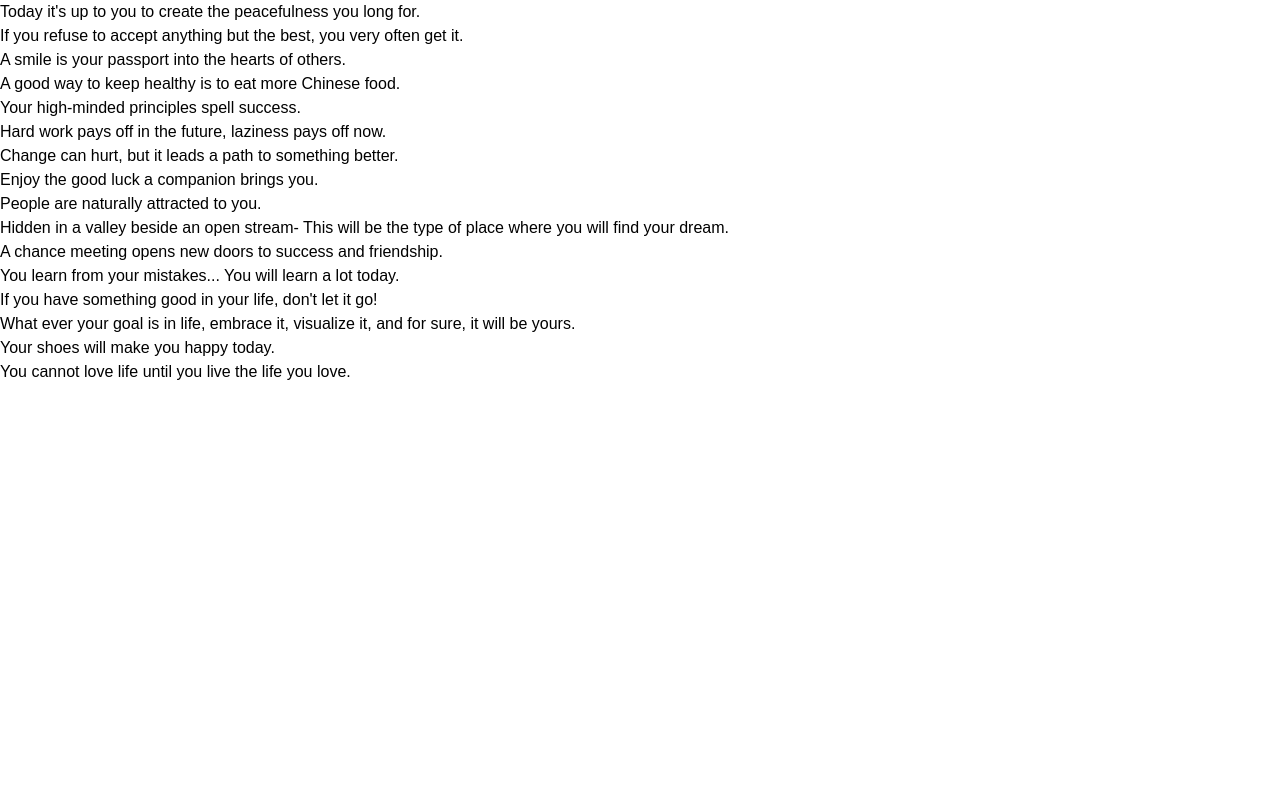
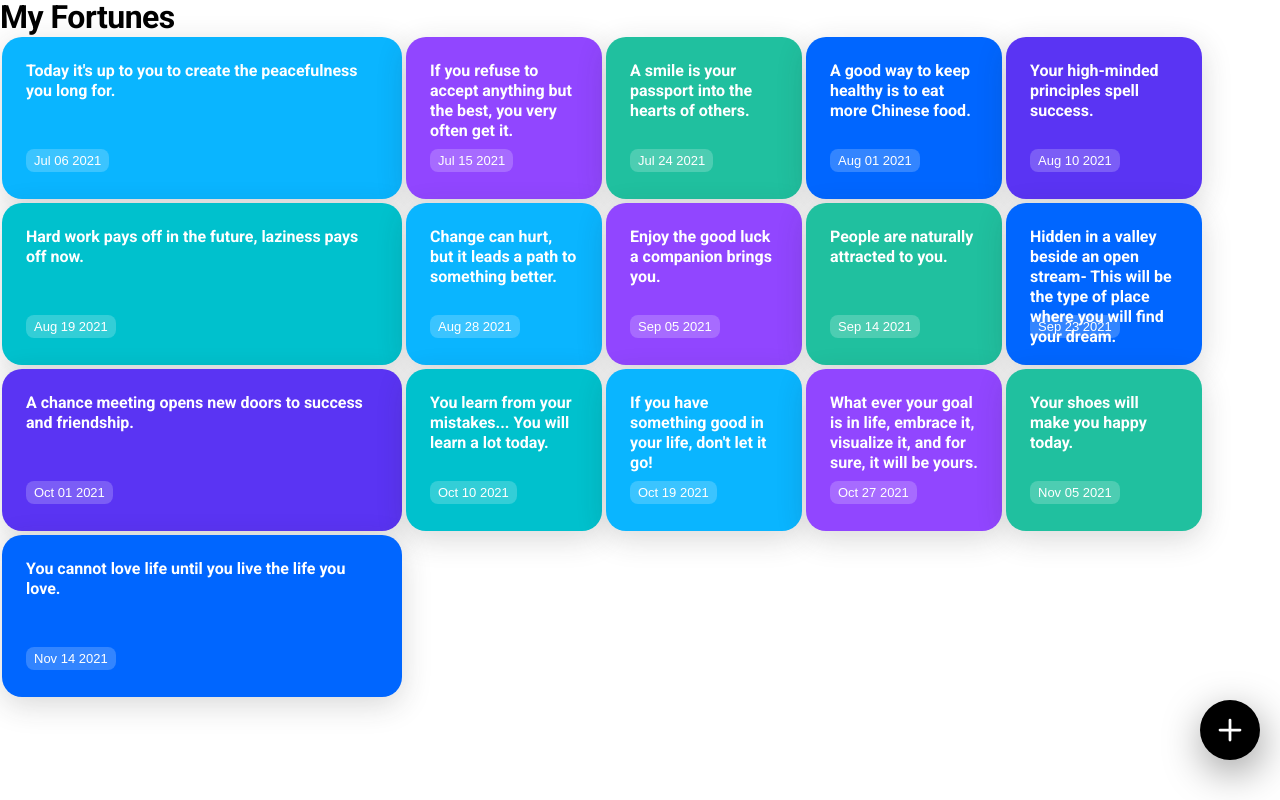
Before and after one commit to floridamaniac/fortune-cookie, a React app: page / in a window 1280 px wide. Built offline with nearby package versions, Linux system fonts and the light colour scheme; data requests are answered from the project's data file.

Commit message:
Add basic styles

```diff
--- a/public/index.html
+++ b/public/index.html
@@ -4,6 +4,9 @@
     <meta charset="UTF-8" />
     <meta name="viewport" content="width=device-width, initial-scale=1.0" />
     <title>Fortune Cookie</title>
+    <style>
+      @import url('https://fonts.googleapis.com/css2?family=Roboto:wght@700&display=swap');
+    </style>
     <link rel="stylesheet" href="styles.css"></link>
     <link rel="shortcut icon" href="favicon.ico">
   </head>
--- a/src/index.jsx
+++ b/src/index.jsx
@@ -1,4 +1,5 @@
 import { React, useState, useEffect } from 'react';
+import styled from 'styled-components';
 import { createRoot } from 'react-dom/client';
 import axios from 'axios';
 
@@ -11,13 +12,116 @@ function App() {
 
   return (
     <>
-      {fortunes.map((fortune) => (
-        <p key={fortune.date}>
-          {fortune.text}
-        </p>
-      ))}
+      <FortuneTitle>My Fortunes</FortuneTitle>
+      <Fortunes>
+        {fortunes.map((fortune) => (
+          <FortuneWrapper key={fortune.date}>
+            <FortuneText>
+              {fortune.text}
+            </FortuneText>
+            <FortuneDate>
+              {new Date(fortune.date).toDateString().split(' ').slice(1).join(' ')}
+            </FortuneDate>
+          </FortuneWrapper>
+        ))}
+      </Fortunes>
+      <AddFortuneIcon>
+        <svg width="30" height="30" viewBox="0 0 30 30" fill="none" xmlns="http://www.w3.org/2000/svg">
+          <path fillRule="evenodd" clipRule="evenodd" d="M4.375 15C4.375 14.6548 4.65482 14.375 5 14.375H25C25.3452 14.375 25.625 14.6548 25.625 15C25.625 15.3452 25.3452 15.625 25 15.625H5C4.65482 15.625 4.375 15.3452 4.375 15Z" fill="white" stroke="white" stroke-width="1.5" stroke-linecap="round"/>
+          <path fillRule="evenodd" clipRule="evenodd" d="M15 4.375C15.3452 4.375 15.625 4.65482 15.625 5V25C15.625 25.3452 15.3452 25.625 15 25.625C14.6548 25.625 14.375 25.3452 14.375 25V5C14.375 4.65482 14.6548 4.375 15 4.375Z" fill="white" stroke="white" stroke-width="1.5" stroke-linecap="round"/>
+        </svg>
+      </AddFortuneIcon>
     </>
   );
 }
+const FortuneTitle = styled.h1`
+  font-family: 'Roboto';
+  font-style: normal;
+  font-weight: 700;
+  font-size: 32px;
+  line-height: 35px;
+  /* identical to box height, or 109% */
+  letter-spacing: -0.5px;
+`;
+
+const FortuneDate = styled.span`
+  background: rgba(255, 255, 255, 0.2);
+  border-radius: 8px;
+  padding: 4px 8px;
+  color: #fff;
+  font-size: 13px;
+  line-height: 15px;
+  position: absolute;
+  bottom: 27px;
+`;
+
+const AddFortuneIcon = styled.span`
+  width: 60px;
+  height: 60px;
+  display: inline-block;
+  border-radius: 50%;
+  background-color: black;
+  box-shadow: 2px 12px 40px rgba(0, 0, 0, 0.4);
+  position: fixed;
+  bottom: 40px;
+  right: 20px;
+  & > * {
+    position: relative;
+    top: 50%;
+    left: 50%;
+    transform: translate(-50%, -50%);
+  }
+  &:hover {
+    transform: scale(1.03);
+    transition: transform 0.2s ease-in-out;
+  }
+  &:active {
+    transform: scale(0.97);
+    transition: transform 0.05s ease-in-out;
+  }
+  transition: transform 0.1s ease-in-out;
+`;
+
+const Fortunes = styled.section`
+  /* width: 400px; */
+  display: flex;
+  flex-wrap: wrap;
+  & > :nth-child(5n + 1) {
+    width: 400px;
+  }
+  & > :nth-child(6n + 1) { background-color: #0AB5FF; }
+  & > :nth-child(6n + 2) { background-color: #9146FF;; }
+  & > :nth-child(6n + 3) { background-color: #20C09F; }
+  & > :nth-child(6n + 4) { background-color: #0066FF; }
+  & > :nth-child(6n + 5) { background-color: #5A34F3; }
+  & > :nth-child(6n + 6) { background-color: #00C1CD; }
+
+  `;
+
+const FortuneWrapper = styled.article`
+  width: 196px;
+  height: 162px;
+  border-radius: 20px;
+  background-color: #0AB5FF;
+  box-shadow: 0px 8px 30px rgba(47, 47, 47, 0.18);
+  margin: 2px;
+  position: relative;
+  padding: 24px;
+  &:active {
+    transform: scale(0.97);
+    transition: transform 0.05s ease-in-out;
+  }
+  transition: transform 0.1s ease-in-out;
+`;
+
+const FortuneText = styled.p`
+  /* position: absolute; */
+  font-family: 'Roboto';
+  font-style: normal;
+  font-weight: 700;
+  font-size: 16px;
+  line-height: 20px;
+  color: #fff;
+`;
 
 createRoot(document.getElementById('root')).render(<App />);
```
